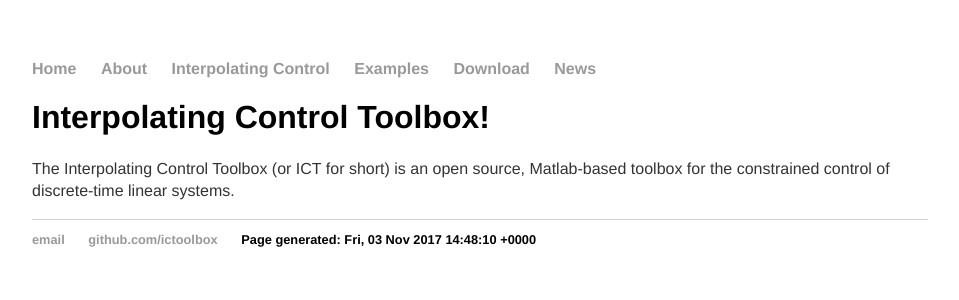
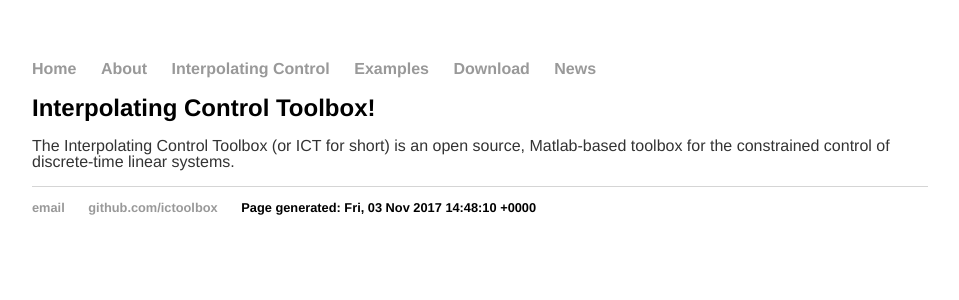
Before and after one commit to ICToolbox/ictoolbox.github.io, a Jekyll site: the page built from index.html, in a window 1280 px wide. Shown: the top 300 px of the page, without its empty margins (160-1119 px from the left). Built offline with Jekyll 4.4.1, drawn with Linux system fonts in a browser that asks for light colours.

Commit message:
Update main.css

```diff
--- a/css/main.css
+++ b/css/main.css
@@ -22,12 +22,12 @@
     text-decoration: underline;
 }
 h1 {
-    font-size: 2em;
+    font-size: 1.5em;
     font-family:'Helvetica', 'Arial', 'Sans-Serif';
 }
 p {
     font-size: 1em;
-    line-height: 1.4em;
+    line-height: 1em;
     color: #333;
 }
 footer {
```
